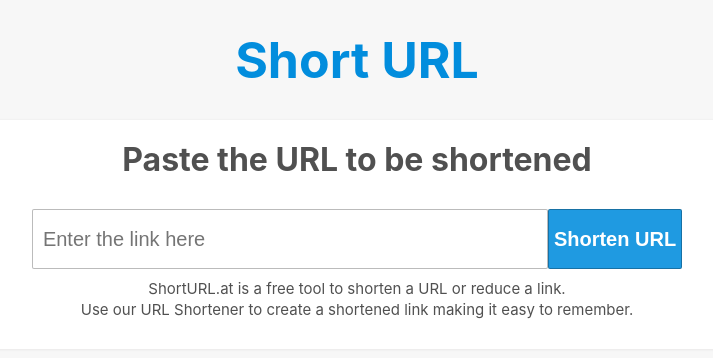
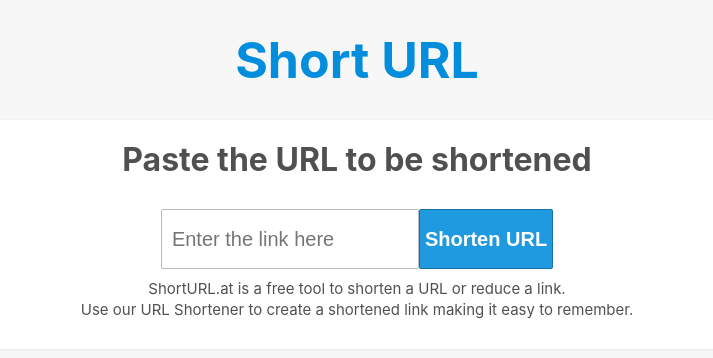
Before and after one commit to SirajKakeh/url-shortner, a React (Create React App) app in the folder url-shortner-view/: page / in a window 1280 px wide. Shown: the top 358 px of the page, without its empty margins (283-996 px from the left). Built offline with nearby package versions, Linux system fonts and the light colour scheme.

Commit message:
main page design

```diff
--- a/url-shortner-view/src/FirstView/FirstView.module.css
+++ b/url-shortner-view/src/FirstView/FirstView.module.css
@@ -59,6 +59,12 @@
         margin: 0 10px;
     }
 
+    .Input{
+        width: 30%;
+    }
+    .Button{
+        width: auto;
+    }
 }
 
 
@@ -68,6 +74,12 @@
         margin: 0 70px;
     }
 
+    .Input{
+        width: 30%;
+    }
+    .Button{
+        width: auto;
+    }
 }
 
 
@@ -77,6 +89,12 @@
         margin: 0 130px;
     }
 
+    .Input{
+        width: 30%;
+    }
+    .Button{
+        width: auto;
+    }
 }
 
 
@@ -85,13 +103,27 @@
         padding: 10px;
         margin: 0 200px;
     }
+
+    .Input{
+        width: 30%;
+    }
+    .Button{
+        width: auto;
+    }
 }
+
+
+
+
 
 @media(min-width:1300px )and (min-height:700px){
     .FirstView{
         padding: 20px;
         margin: 0 320px;
     }
+
+
+
 }
 
 @media(min-width:1500px )and (min-height:700px){
```
